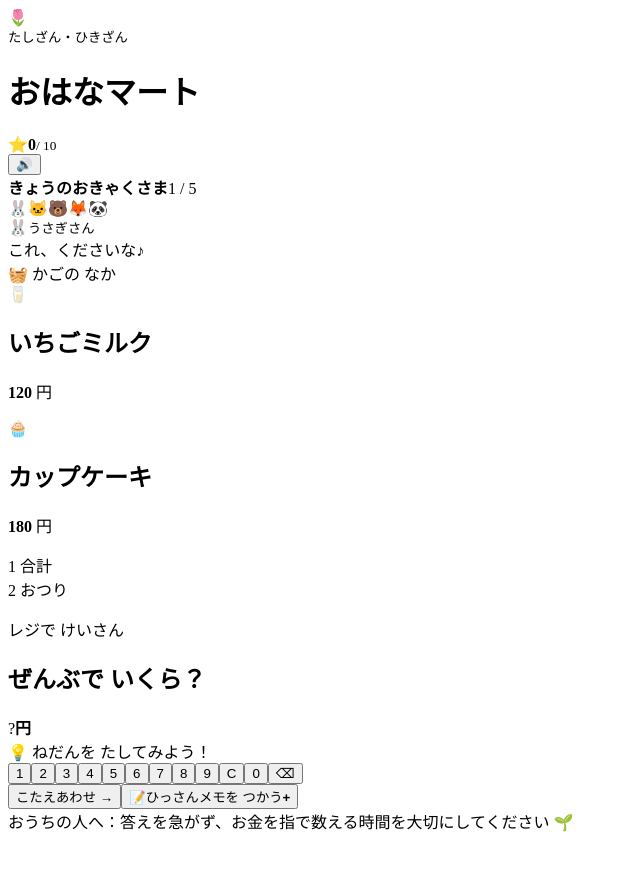
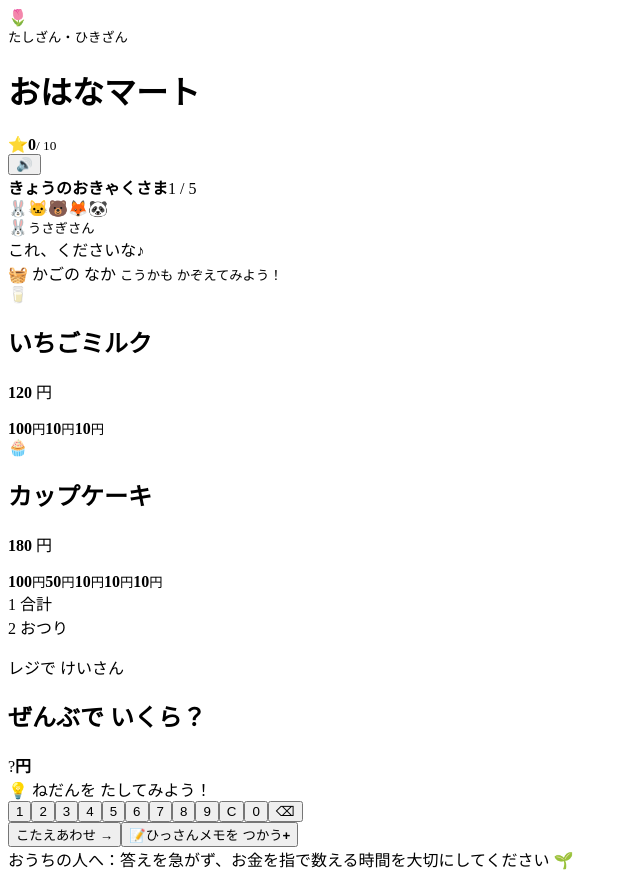
Before and after one commit to kimu1024/calc-shopping, a React (Vite) app: page / in a window 1280 px wide. Shown: the whole page, without its empty margins (0-640 px from the left). Before the commit the page ends 841 px from the top, so only its background shows below. Built offline with nearby package versions, Linux system fonts and the light colour scheme.

Commit message:
Add coin visuals and varied payments

```diff
--- a/app/globals.css
+++ b/app/globals.css
@@ -46,13 +46,16 @@ button:focus-visible, input:focus-visible { outline: 4px solid #59a9e8; outline-
 .customer { min-width: 78px; text-align: center; }.customer span { display: block; font-size: 65px; line-height: 1; filter: drop-shadow(0 4px 1px #f3dfe4); }.customer small { display: block; margin-top: 5px; font-weight: 800; color: #79666e; }
 .speech-bubble { position: relative; flex: 1; padding: 16px 18px; background: #fff3c9; border: 2px solid #f0d77e; border-radius: 18px; font-size: clamp(16px, 2vw, 20px); font-weight: 900; line-height: 1.5; }
 .speech-bubble::before { content: ""; position: absolute; left: -12px; top: 31px; width: 20px; height: 20px; background: #fff3c9; border-left: 2px solid #f0d77e; border-bottom: 2px solid #f0d77e; transform: rotate(45deg); }
-.basket-title { margin: 17px 0 10px; color: #786770; font-size: 14px; font-weight: 900; letter-spacing: .06em; }.basket-title span { font-size: 19px; }
+.basket-title { margin: 17px 0 10px; color: #786770; font-size: 14px; font-weight: 900; letter-spacing: .06em; }.basket-title span { font-size: 19px; }.basket-title small { margin-left: 7px; color: #b65b7b; font-size: 11px; letter-spacing: 0; }
 .product-list { display: grid; grid-template-columns: repeat(3, 1fr); gap: 11px; }
-.product-card { min-height: 130px; padding: 13px 8px; display: flex; flex-direction: column; align-items: center; justify-content: space-between; text-align: center; border: 2px solid; border-radius: 18px; }
+.product-card { min-height: 168px; padding: 12px 7px 10px; display: flex; flex-direction: column; align-items: center; justify-content: space-between; text-align: center; border: 2px solid; border-radius: 18px; }
 .product-card.pink { background: #fff0f5; border-color: #f6c6d5; }.product-card.purple { background: #f5f0ff; border-color: #d9c9f5; }.product-card.red { background: #fff1ef; border-color: #f5c4bc; }.product-card.yellow { background: #fff9dd; border-color: #f3df8f; }.product-card.blue { background: #edf7ff; border-color: #bcdcf1; }.product-card.orange { background: #fff3e5; border-color: #f4d0a6; }.product-card.green { background: #eefaf1; border-color: #bfe2c8; }
 .product-emoji { font-size: 43px; line-height: 1; }.product-card h2 { margin: 7px 0 3px; font-size: 13px; }.product-card p { margin: 0; font-size: 12px; }.product-card p b { font-size: 21px; color: #9a4963; }
+.price-coins { min-height: 31px; display: flex; flex-wrap: wrap; align-content: center; align-items: center; justify-content: center; gap: 2px; }
+.price-coin { position: relative; width: 28px; height: 28px; display: flex; align-items: center; justify-content: center; border: 2px double #8f9698; border-radius: 50%; background: linear-gradient(145deg,#fff,#bfc4c6); color: #53595b; box-shadow: inset 0 0 0 2px rgba(255,255,255,.35), 0 1px 1px rgba(60,50,50,.18); }
+.price-coin b { font-size: 9px; line-height: 1; }.price-coin small { font-size: 6px; font-weight: 900; }.price-coin-50::after { content:""; position:absolute; left:50%; top:50%; width:4px; height:4px; border-radius:50%; background:#fff; transform:translate(-50%,-50%); }.price-coin-50 b, .price-coin-50 small { transform:translateY(-7px); }.price-coin-10 { width:26px; height:26px; border-color:#965f42; background:linear-gradient(145deg,#e9b17f,#a96744); color:#fff5e8; }
 .money-help { margin-top: 16px; padding: 13px 14px; background: #f7fbf4; border: 2px solid #cfe4c8; border-radius: 17px; }
-.money-label { margin-bottom: 9px; font-size: 13px; font-weight: 900; color: #56745b; }.money-label span { font-size: 18px; margin-right: 5px; }
+.money-label { margin-bottom: 9px; display:flex; align-items:center; font-size: 13px; font-weight: 900; color: #56745b; }.money-label span { font-size: 18px; margin-right: 5px; }.money-label b { margin-left:auto; padding:4px 8px; border-radius:99px; background:#deefda; color:#3e704b; white-space:nowrap; }
 .money-pieces { display: flex; flex-wrap: wrap; align-items: center; gap: 7px; }
 .bill { width: 100px; height: 48px; display: flex; align-items: center; justify-content: center; background: #d9ebc8; border: 3px double #729663; border-radius: 4px; color: #486241; box-shadow: 0 2px 0 #b4c7a8; }.bill::before { content: "🌸"; margin-right: 4px; }.bill span { font-size: 18px; font-weight: 900; }.bill small { font-weight: 900; }
 .coin { position: relative; width: 48px; height: 48px; display: flex; align-items: center; justify-content: center; border-radius: 50%; border: 3px double #9c8d69; background: linear-gradient(145deg,#fff1a7,#d8af45); color: #604f26; box-shadow: inset 0 0 0 3px rgba(255,255,255,.3), 0 2px 0 #baa16d; }.coin span { font-size: 14px; font-weight: 900; }.coin small { font-size: 9px; font-weight: 900; }.coin-100, .coin-50 { background: linear-gradient(145deg,#f9f9f4,#bcbfc0); border-color: #8b9293; color: #555; }.coin-50::after { content:""; position:absolute; left:50%; top:50%; transform:translate(-50%,-50%); width: 7px; height:7px; border-radius:50%; background:#fff; }.coin-50 span, .coin-50 small { transform: translateY(-11px); }.coin-10 { width: 43px; height: 43px; background: linear-gradient(145deg,#dda06c,#a9633f); color:#fff2df; border-color:#945535; }
@@ -84,11 +87,11 @@ footer { padding: 10px 20px 25px; text-align: center; color: #92848a; font-size:
 
 @media (max-width: 520px) {
   .topbar { height: 70px; padding: 8px 12px; }.brand-mark { width: 43px; height: 43px; font-size: 24px; }.brand small { display:none; }.brand h1 { font-size:19px; }.score-chip { min-width: 81px; height:43px; padding:0 9px; }.icon-button { width:43px; height:43px; }
-  .progress-wrap { padding: 13px 15px 14px; }.game-grid { padding: 0 10px 20px; gap: 13px; }.shop-panel { padding: 35px 13px 16px; border-radius: 20px; }.customer-scene { gap: 12px; }.customer { min-width:62px; }.customer span { font-size:52px; }.speech-bubble { padding:12px; font-size:15px; }.product-list { gap:6px; }.product-card { min-height:112px; padding:10px 4px; border-radius:14px; }.product-emoji { font-size:34px; }.product-card h2 { font-size:11px; }.product-card p b { font-size:18px; }.register-panel { padding:19px 14px; border-radius:20px; }.keypad button { height:50px; }.money-help { padding:11px; }.bill { width:88px; height:43px; }.coin { width:43px;height:43px; }
+  .progress-wrap { padding: 13px 15px 14px; }.game-grid { padding: 0 10px 20px; gap: 13px; }.shop-panel { padding: 35px 13px 16px; border-radius: 20px; }.customer-scene { gap: 12px; }.customer { min-width:62px; }.customer span { font-size:52px; }.speech-bubble { padding:12px; font-size:15px; }.basket-title small { display:block; margin:3px 0 0 26px; }.product-list { gap:6px; }.product-card { min-height:168px; padding:9px 3px; border-radius:14px; }.product-emoji { font-size:32px; }.product-card h2 { margin-top:4px; font-size:11px; }.product-card p b { font-size:18px; }.price-coins { max-width:78px; min-height:49px; gap:1px; }.price-coin { width:24px; height:24px; }.price-coin-10 { width:22px; height:22px; }.price-coin b { font-size:8px; }.register-panel { padding:19px 14px; border-radius:20px; }.keypad button { height:50px; }.money-help { padding:11px; }.bill { width:88px; height:43px; }.coin { width:43px;height:43px; }
 }
 
 @media (orientation: landscape) and (max-height: 760px) and (min-width: 700px) {
-  .topbar { height:68px; }.game-grid { grid-template-columns: 1.08fr .92fr; }.shop-panel { min-height:0; }.customer span { font-size:52px; }.product-card { min-height:112px; }.keypad button { height:43px; }.primary-button { min-height:50px; }.register-panel { padding:16px 20px; }.progress-wrap { padding-top:10px; padding-bottom:10px; }
+  .topbar { height:68px; }.game-grid { grid-template-columns: 1.08fr .92fr; }.shop-panel { min-height:0; }.customer span { font-size:52px; }.product-card { min-height:148px; }.keypad button { height:43px; }.primary-button { min-height:50px; }.register-panel { padding:16px 20px; }.progress-wrap { padding-top:10px; padding-bottom:10px; }
 }
 
 @media (prefers-reduced-motion: reduce) { *, *::before, *::after { animation-duration: .01ms !important; transition-duration: .01ms !important; } }
--- a/app/page.tsx
+++ b/app/page.tsx
@@ -4,7 +4,7 @@ import { useCallback, useEffect, useMemo, useState } from "react";
 
 type Product = { name: string; emoji: string; price: number; color: string };
 type Customer = { name: string; emoji: string; message: string };
-type Round = { customer: Customer; products: Product[]; payment: number };
+type Round = { customer: Customer; products: Product[]; payment: number; paymentPieces: number[] };
 type Phase = "total" | "change";
 
 const PRODUCTS: Product[] = [
@@ -40,10 +40,26 @@ function makeRounds(): Round[] {
       shuffled[(index * 2 + itemIndex) % shuffled.length],
     );
     const total = products.reduce((sum, item) => sum + item.price, 0);
-    const paymentOptions = [500, 1000];
-    const payment = paymentOptions.find((amount) => amount >= total) ?? 1000;
-    return { customer, products, payment };
+    const paymentPieces = makePayment(total, index);
+    const payment = paymentPieces.reduce((sum, piece) => sum + piece, 0);
+    return { customer, products, payment, paymentPieces };
   });
+}
+
+function makePayment(total: number, customerIndex: number) {
+  if (customerIndex === 0) {
+    const nextHundred = Math.ceil((total + 10) / 100) * 100;
+    return Array.from({ length: nextHundred / 100 }, () => 100);
+  }
+
+  const paymentStyles = [
+    [500],
+    [500, 100],
+    [500, 100, 100],
+    [1000],
+  ];
+  const selected = paymentStyles[customerIndex - 1] ?? [1000];
+  return selected.reduce((sum, piece) => sum + piece, 0) > total ? selected : [1000];
 }
 
 function moneyPieces(amount: number) {
@@ -79,11 +95,22 @@ function playTone(kind: "good" | "next") {
   });
 }
 
-function MoneyPicture({ amount, label }: { amount: number; label: string }) {
-  const pieces = moneyPieces(amount);
+function PriceCoins({ amount }: { amount: number }) {
+  return (
+    <div className="price-coins" aria-label={`${amount}円ぶんの硬貨`}>
+      {moneyPieces(amount).map((piece, index) => (
+        <span className={`price-coin price-coin-${piece}`} key={`${piece}-${index}`}>
+          <b>{piece}</b><small>円</small>
+        </span>
+      ))}
+    </div>
+  );
+}
+
+function MoneyPicture({ amount, label, pieces = moneyPieces(amount) }: { amount: number; label: string; pieces?: number[] }) {
   return (
     <div className="money-help" aria-label={`${label} ${amount}円`}>
-      <div className="money-label"><span>👛</span>{label}</div>
+      <div className="money-label"><span>👛</span>{label}<b>ぜんぶで {amount}円</b></div>
       <div className="money-pieces">
         {pieces.map((piece, index) =>
           piece === 1000 ? (
@@ -299,17 +326,18 @@ export default function Home() {
             <div className="speech-bubble">{phase === "total" ? round.customer.message : `${round.payment}円で おねがいします！`}</div>
           </div>
 
-          <div className="basket-title"><span>🧺</span> かごの なか</div>
+          <div className="basket-title"><span>🧺</span> かごの なか <small>こうかも かぞえてみよう！</small></div>
           <div className="product-list">
             {round.products.map((product, index) => (
               <article className={`product-card ${product.color}`} key={`${product.name}-${index}`}>
                 <div className="product-emoji">{product.emoji}</div>
                 <div><h2>{product.name}</h2><p><b>{product.price}</b> 円</p></div>
+                <PriceCoins amount={product.price} />
               </article>
             ))}
           </div>
 
-          {phase === "change" && <MoneyPicture amount={round.payment} label="おきゃくさまが だしたお金" />}
+          {phase === "change" && <MoneyPicture amount={round.payment} pieces={round.paymentPieces} label="おきゃくさまが だしたお金" />}
           {phase === "change" && status === "good" && <MoneyPicture amount={correctAnswer} label="わたす おつり" />}
         </section>
 
```
